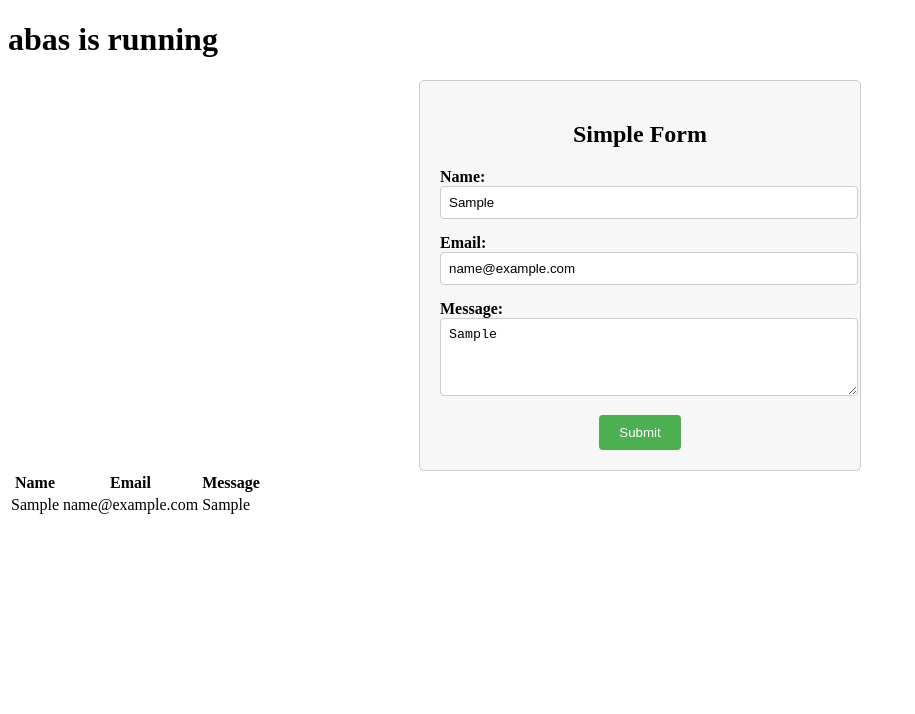
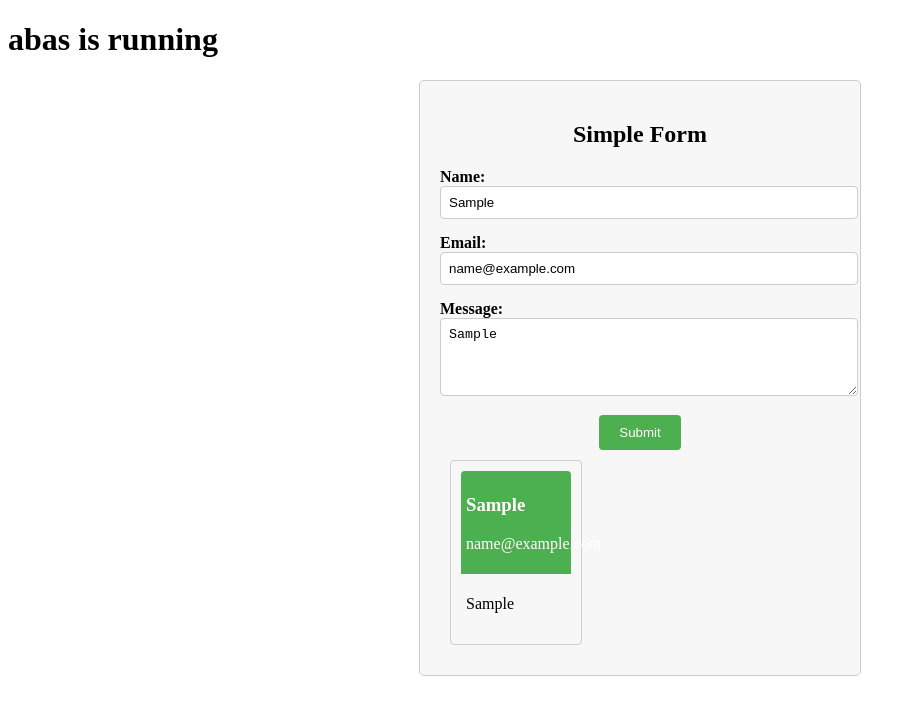
Before and after one commit to Ajama0/Angular-Work, an Angular app: page / in a window 1280 px wide. Both pictures are taken after typing "Sample", "name@example.com", "Sample" into the empty fields and a click on the button "Submit". Shown: the top 714 px of the page, without its empty margins (0-915 px from the left). Built offline with nearby package versions, Linux system fonts and the light colour scheme.

Commit message:
return output from parent componet to child

```diff
--- a/src/app/app.component.html
+++ b/src/app/app.component.html
@@ -1,4 +1,5 @@
 
 <h1>{{title}}</h1>
 <app-my-first-comp></app-my-first-comp>
+
 <router-outlet />
--- a/src/app/message-details/message-details.component.css
+++ b/src/app/message-details/message-details.component.css
@@ -0,0 +1,20 @@
+.message-card {
+    width: 110px;
+    margin: 10px;
+    padding: 10px;
+    border: 1px solid #ccc;
+    background-color: #f7f7f7;
+    border-radius: 4px;
+  }
+
+  .message-header {
+    background-color: #4caf50;
+    color: white;
+    padding: 5px;
+    border-radius: 4px 4px 0 0;
+  }
+
+  .message-content {
+    padding: 5px;
+    border-radius: 0 0 4px 4px;
+  }
--- a/src/app/message-details/message-details.component.html
+++ b/src/app/message-details/message-details.component.html
@@ -1 +1,9 @@
-<p>message-details works!</p>
+<div class="message-card">
+    <div class="message-header">
+      <h3>{{message.name}}</h3>
+      <p>{{message.email}}</p>
+    </div>
+    <div class="message-content">
+      <p>{{message.message}}</p>
+    </div>
+  </div>
--- a/src/app/message-details/message-details.component.ts
+++ b/src/app/message-details/message-details.component.ts
@@ -1,4 +1,4 @@
-import { Component } from '@angular/core';
+import { Component, Input } from '@angular/core';
 
 @Component({
   selector: 'app-message-details',
@@ -9,4 +9,7 @@ import { Component } from '@angular/core';
 })
 export class MessageDetailsComponent {
 
+  @Input()
+  message : any = {};
+
 }
--- a/src/app/my-first-comp/my-first-comp.component.css
+++ b/src/app/my-first-comp/my-first-comp.component.css
@@ -44,3 +44,10 @@
     border-radius: 4px;
     cursor: pointer;
   }
+
+  .flex-container {
+    display: flex;
+    flex-direction: row;
+    justify-content: space-between;
+    flex-wrap: wrap;
+  }
--- a/src/app/my-first-comp/my-first-comp.component.html
+++ b/src/app/my-first-comp/my-first-comp.component.html
@@ -15,7 +15,7 @@
       </div>
       <button type="submit" (click)="OnSubmit()">Submit</button>
     </form>
-  </div>
+
 
 <!--
   <div *ngIf="isSubmitted">
@@ -25,7 +25,7 @@
     <p><strong>Message:</strong> {{message}}</p>
   </div>
 -->
-
+<!--
   <div>
     <table *ngIf="isSubmitted">
       <thead>
@@ -45,3 +45,16 @@
       </tbody>
     </table>
   </div>
+-->
+
+<div class="flex-container" *ngIf="isSubmitted">
+  <app-message-details
+    *ngFor = "let msg of messages"
+     [message] = "msg"
+  ></app-message-details>
+
+</div>
+
+
+
+</div>
```
